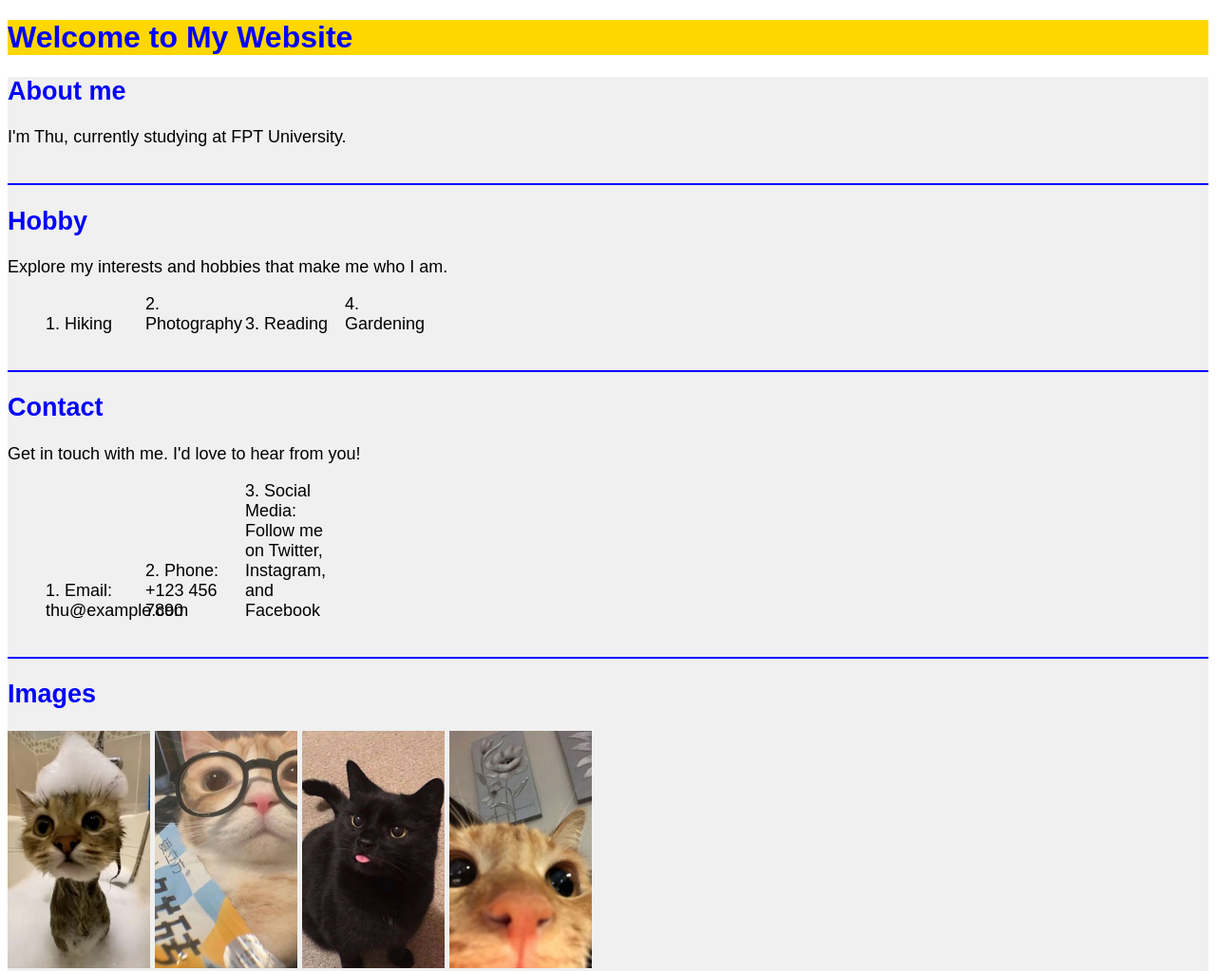
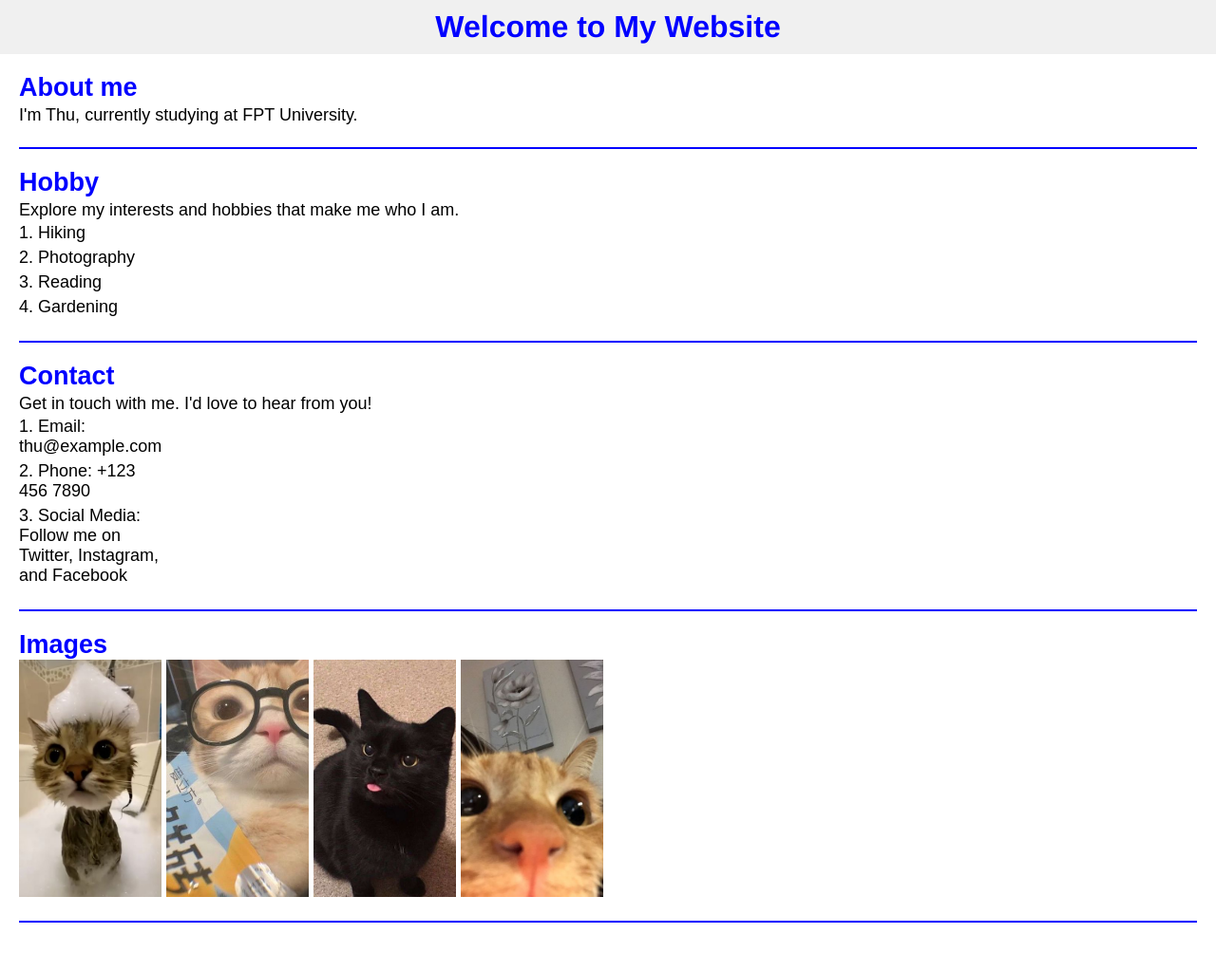
Before and after one commit to kate11234/wed201FPT, a plain HTML site: page index.html in a window 1280 px wide. Shown: the top 1023 px of the page at 95% size. Drawn offline with Linux system fonts and the light colour scheme.

Commit message:
style.css

```diff
--- a/style.css
+++ b/style.css
@@ -1,36 +1,46 @@
+body, h1, h2, h3, p, ul, li {
+  margin: 0;
+  padding: 0;
+}
+
 body {
   font-family: 'Arial', sans-serif;
   font-size: 16px;
 }
 
 header {
-    background-color: #ffd700;
+  background-color: #f0f0f0;
+  padding: 10px;
 }
 
 nav {
-    background-color: #4caf50;
+  background-color: #333;
+  padding: 10px;
 }
 
 main {
-    background-color: #f0f0f0;
+  background-color: #fff;
+  padding: 20px;
   font-size: 18px;
 }
 
 footer {
-    background-color: #333;
-    color: #fff;
+  background-color: #f0f0f0;
+  padding: 10px;
 }
 
 li {
-    display: inline-block;
-    width: 100px;
+  display: block;
+  width: 150px;
+  margin-bottom: 5px;
+}
 
 h1 {
   text-align: center;
-    font-family: 'Georgia', serif;
-    color: #3366cc;
+  font-family: 'Helvetica', sans-serif;
+  color: #4a90e2;
 }
 
 p {
-    line-height: 1.6;
+  line-height: 1.5;
 }
```
Lines whose indentation alone changed are shown as unchanged.
